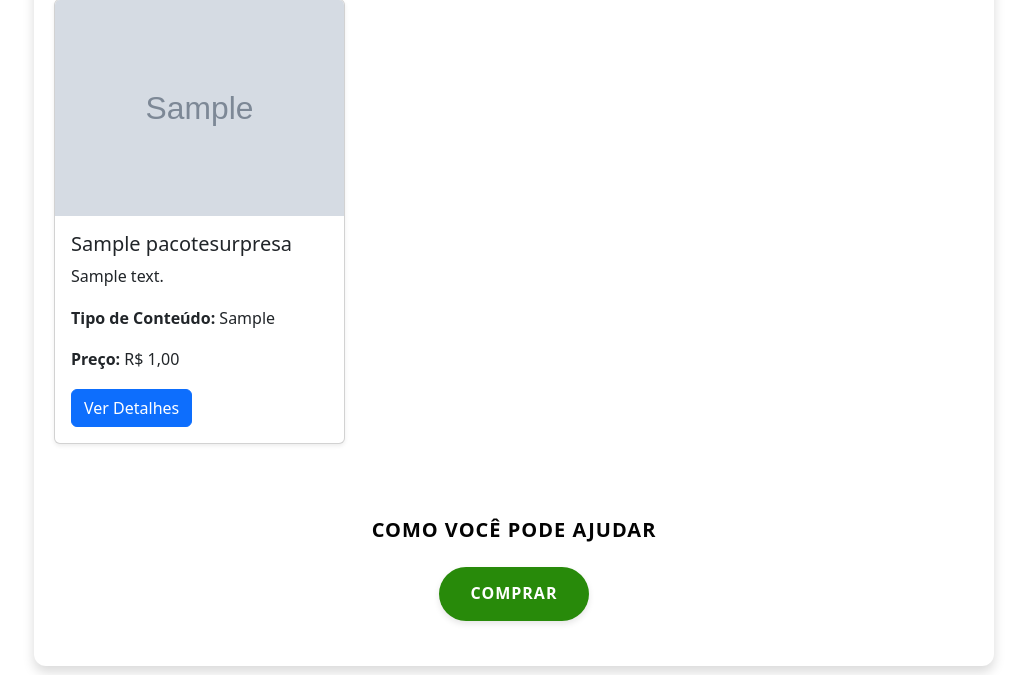
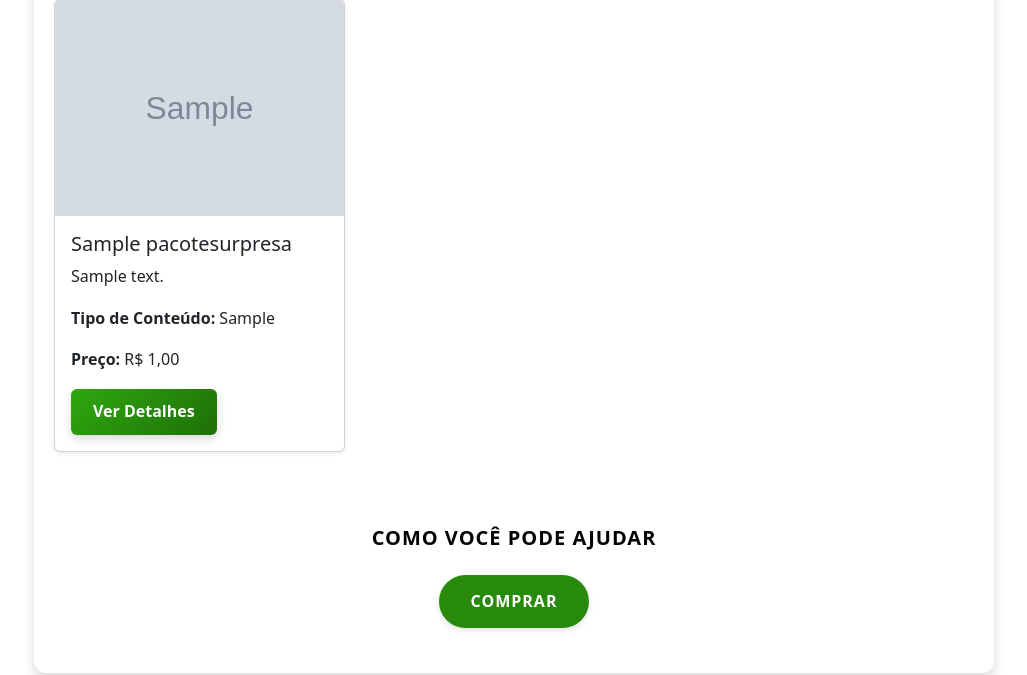
Before and after one commit to erickdevsenac/Projeto-Integrador-89-ws, a Django app: page / in a window 1280 px wide. Shown: the part 967-1642 px from the top of the page, without its empty margins (126-1153 px from the left). Run offline with Django 5.2, Linux system fonts and the light colour scheme; tables that the repository leaves empty hold one stand-in row (values such as "Sample post"); grey boxes marked "Sample" are stand-in pictures.

Commit message:
resolves: pequenas alterações de estilização

```diff
--- a/core/static/core/css/style.css
+++ b/core/static/core/css/style.css
@@ -166,3 +166,27 @@
         font-size: 18px;
     }
 }
+.btn_ver_detalhes {
+    text-align: center;
+    display: inline-block;
+    padding: 10px 22px;
+    background: linear-gradient(135deg, #2ea80f, #1f6f07);
+    color: #ffffff;
+    font-weight: 600;
+    font-size: 16px;
+    text-decoration: none;
+    border-radius: 6px;
+    transition: all 0.3s ease;
+    box-shadow: 0 4px 10px rgba(0, 0, 0, 0.15);
+}
+
+.btn_ver_detalhes:hover {
+    background: linear-gradient(135deg, #35c012, #248b08);
+    transform: translateY(-2px);
+    box-shadow: 0 6px 14px rgba(0, 0, 0, 0.2);
+}
+
+.btn_ver_detalhes:active {
+    transform: translateY(0);
+    box-shadow: 0 3px 8px rgba(0, 0, 0, 0.15);
+}
--- a/core/templates/core/_lista_produtos.html
+++ b/core/templates/core/_lista_produtos.html
@@ -43,9 +43,8 @@ A tag `load pagination_tags` foi removida daqui, pois o `_pagination.html` a car
                 <div class="card-body">
                     <small class="text-muted">{{ produto.vendedor.nome_negocio }}</small>
                     <h5 class="card-title">
-                        <a href="{% url 'core:produto_detalhe' produto.id %}">
                             {{ produto.nome }}
-                        </a>
+
                     </h5>
 
                     <div class="produto-preco">
--- a/core/templates/core/index.html
+++ b/core/templates/core/index.html
@@ -68,7 +68,7 @@
               <p class="card-text">{{ pacote.descricao|truncatechars:100 }}</p>
               <p class="card-text"><strong>Tipo de Conteúdo:</strong> {{ pacote.tipo_conteudo }}</p>
               <p class="card-text"><strong>Preço:</strong> R$ {{ pacote.preco|floatformat:2 }}</p>
-              <a href="{% url 'core:pacote_detalhe' pacote.id %}" class="btn btn-primary">Ver Detalhes</a>
+              <a href="{% url 'core:pacote_detalhe' pacote.id %}" class="btn_ver_detalhes">Ver Detalhes</a>
 
             </div>
           </div>
```
